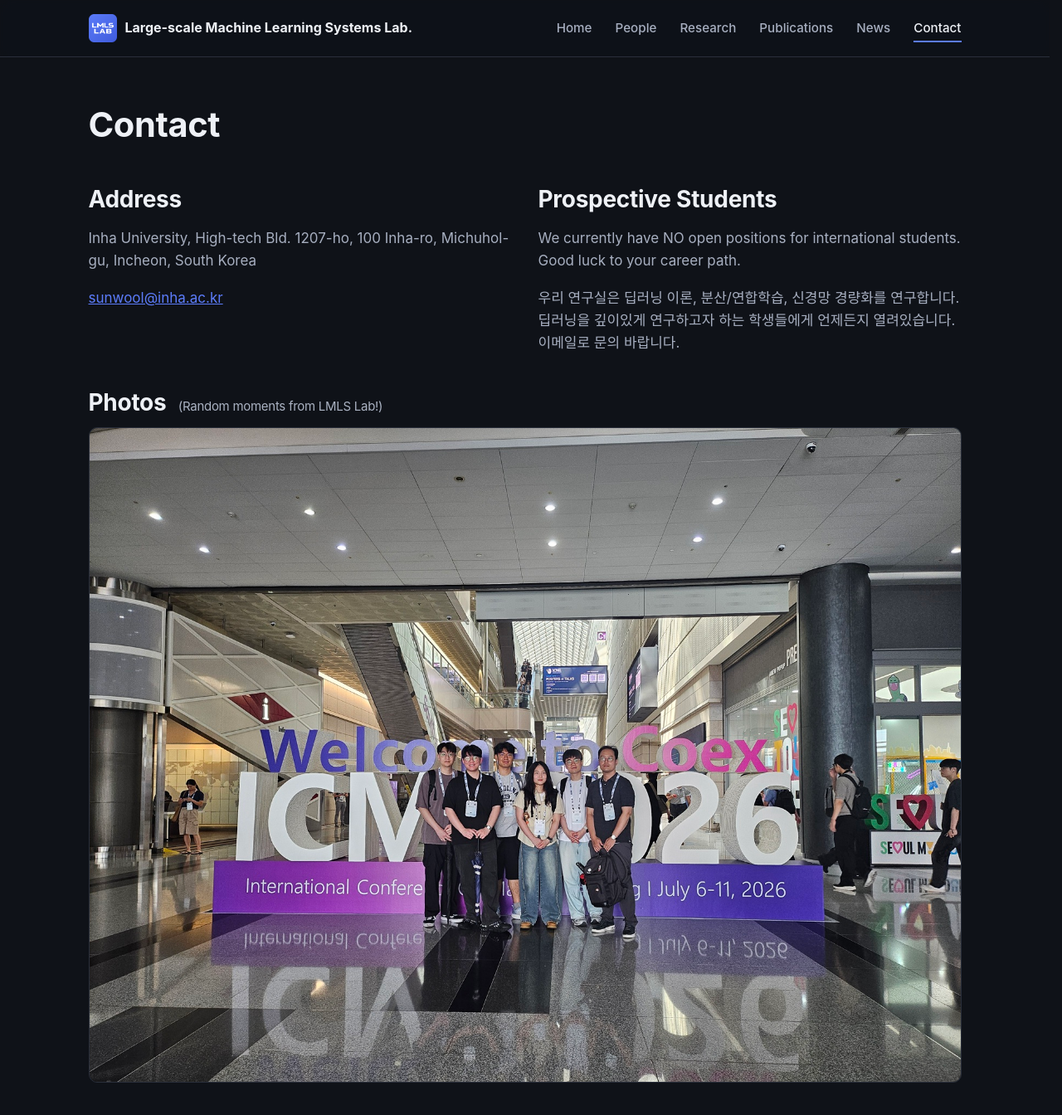
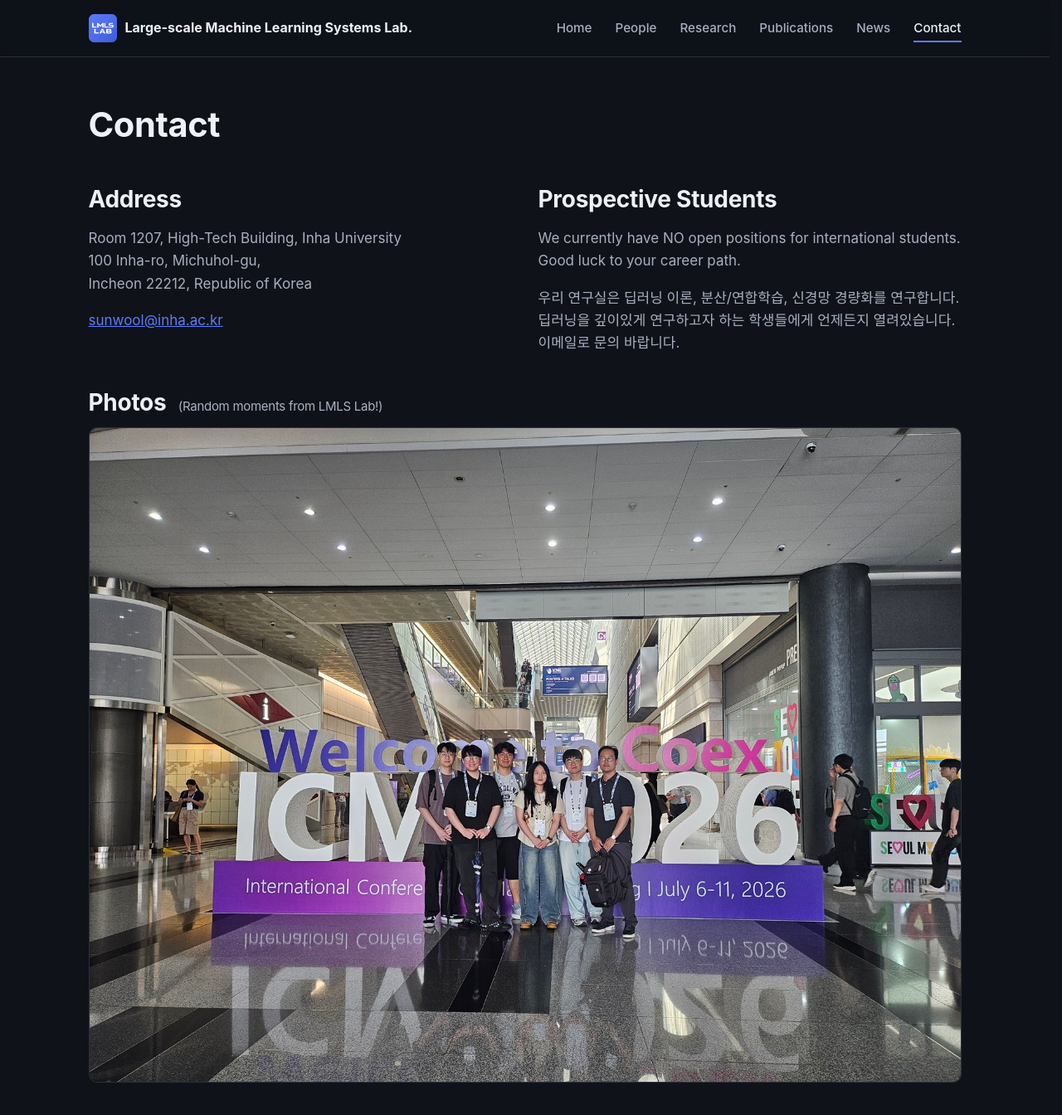
Before and after one commit to LMLS-Lab/lmls-lab.github.io, a Jekyll site: the page built from contact.md, in a window 1280 px wide and 1400 px high. Shown: the top 1344 px of the window at 83% size. Built offline with Jekyll 4.4.1, drawn with Linux system fonts in a browser that asks for light colours; some of the changed text lies outside the part shown.

Commit message:
Updated address.

```diff
--- a/_config.yml
+++ b/_config.yml
@@ -11,7 +11,10 @@ description: >-
 university: "Inha University"
 department: "Department of Computer Science and Engineering"  # TODO: verify exact department name
 email: "sunwool@inha.ac.kr"
-address: "Inha University, High-tech Bld. 1207-ho, 100 Inha-ro, Michuhol-gu, Incheon, South Korea"  # TODO: update with exact building/room
+address: |
+  Room 1207, High-Tech Building, Inha University
+  100 Inha-ro, Michuhol-gu,
+  Incheon 22212, Republic of Korea
 
 # Base URL and site URL — IMPORTANT for GitHub Pages
 # If deploying to https://<username>.github.io/<repo>/, set baseurl: "/<repo>"
--- a/contact.md
+++ b/contact.md
@@ -14,7 +14,7 @@ group_photo_folder: /assets/images/group/
     <div class="contact-grid">
       <div class="prose">
         <h2>Address</h2>
-        <p>{{ site.address }}</p>
+        <p>{{ site.address | newline_to_br }}</p>
         <p>
           <a href="mailto:{{ site.email }}">{{ site.email }}</a>
         </p>
```
